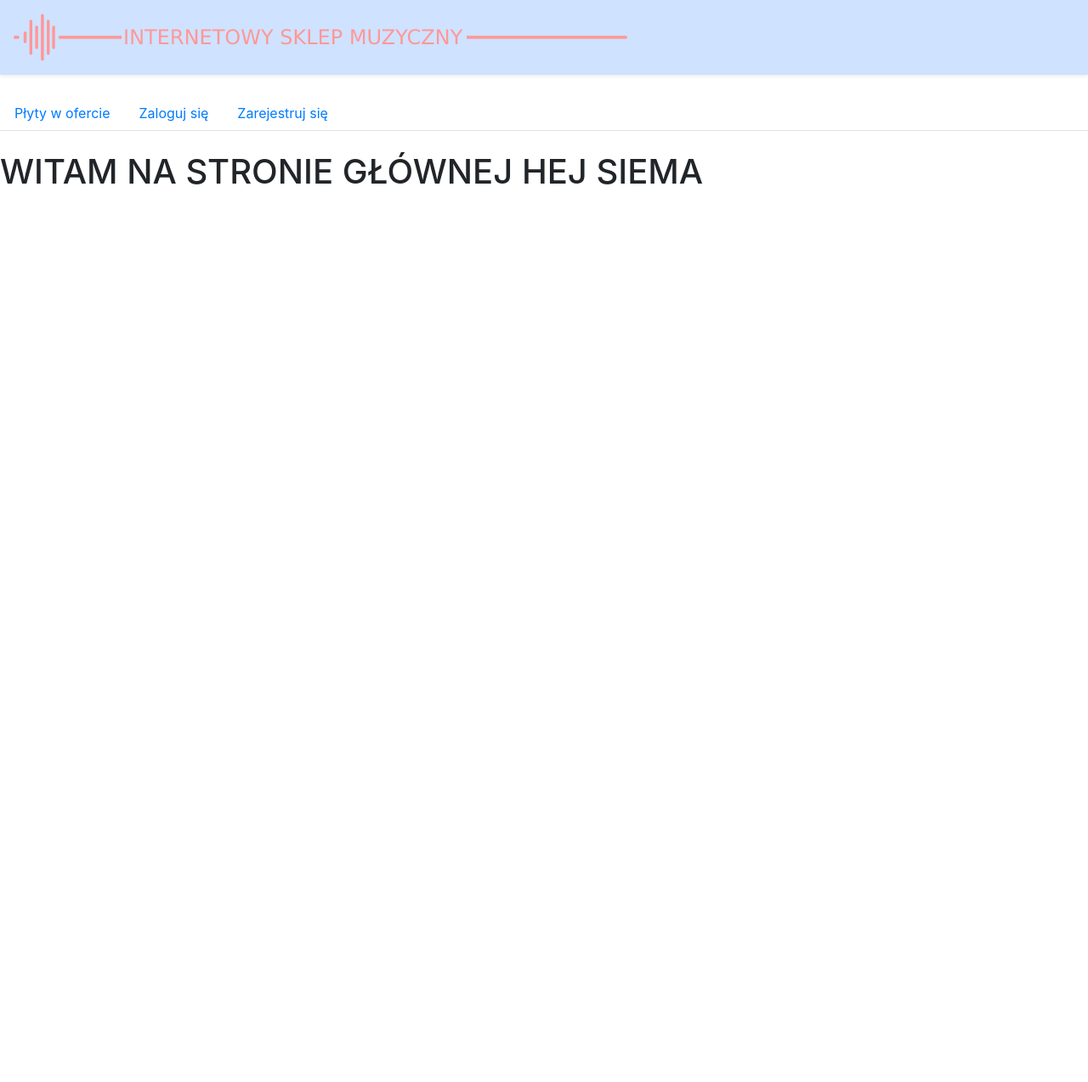
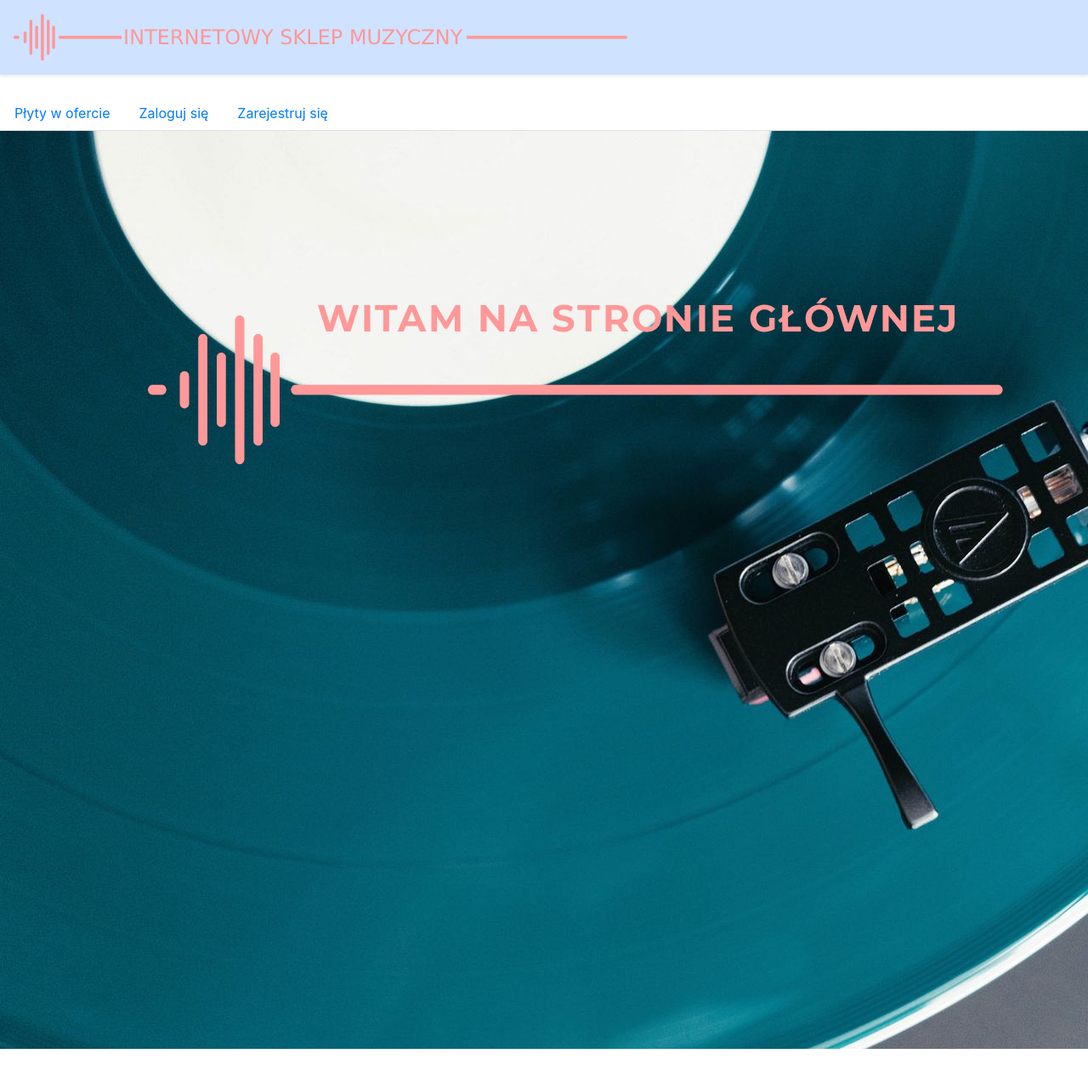
Before and after one commit to Morthan18/wypozyczalnia, a Django app: page / in a window 1280 px wide. Shown: the top 1273 px of the page at 85% size. Run offline with Django 3.2, Linux system fonts and the light colour scheme; parts of the project's set-up code (start-up, migrations or seed data) failed here and were passed over; some libraries are stand-ins or nearby versions.

Commit message:
Main page style changes

```diff
--- a/templates/disks/base.html
+++ b/templates/disks/base.html
@@ -23,7 +23,7 @@
 {#        <a class="menu-button" href="{% url 'register_user' %}">Zarejestruj się</a> {% endif %}#}
 {#</div>#}
 
-<div class="mt-4">
+<div class="pt-4">
     <ul class="nav nav-tabs">
              <li class="nav-item">
                 <a href="{% url 'disks' %}" class="nav-link {% if request.path == '/disks' %} active {% endif %}" aria-current="page" >Płyty w ofercie</a>
@@ -47,9 +47,9 @@
                  <a href="{% url 'register_user' %}" class="nav-link {% if request.path == '/accounts/register' %} active {% endif %}">Zarejestruj się</a>
              </li>
     {% endif %}
-</ul>
+    </ul>
 </div>
-<div class="mt-4">
+<div>
     {% for message in messages %}
         <div class="alert alert-{{ message.tags }}">
             {{ message|safe }}
--- a/templates/disks/main.html
+++ b/templates/disks/main.html
@@ -1,5 +1,10 @@
 {% extends "disks/base.html" %}
-
+{% load static %}
 {% block body %}
-    <h1>WITAM NA STRONIE GŁÓWNEJ HEJ SIEMA</h1>
+    <div class="position-absolute" style="height: calc(100vh - 154px); width: 100vw; overflow: hidden">
+        <img src="{% static "images/main-bg.jpg" %}" />
+    </div>
+    <div class="position-absolute" style="top: 350px; right:  100px; overflow:hidden;">
+         <img style="max-width: 1800px; height: auto;" src="{% static "images/main-text-v3.png" %}" />
+    </div>
 {% endblock %}
```
Also changed, not shown: db.sqlite3, disks/static/images/main-bg.jpg (added), disks/static/images/main-text-v3.png (added).
